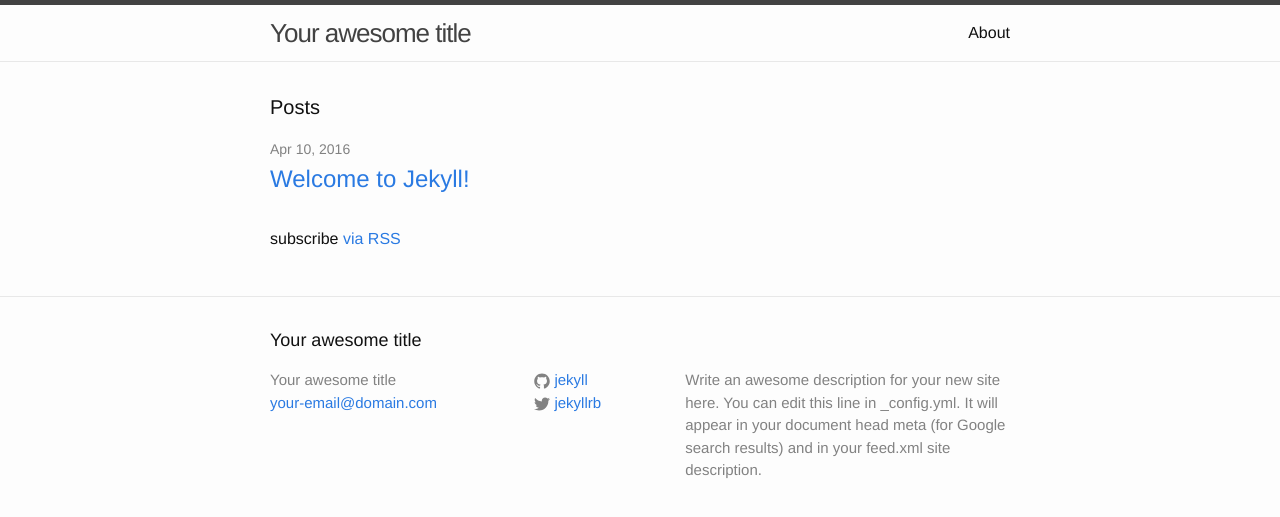
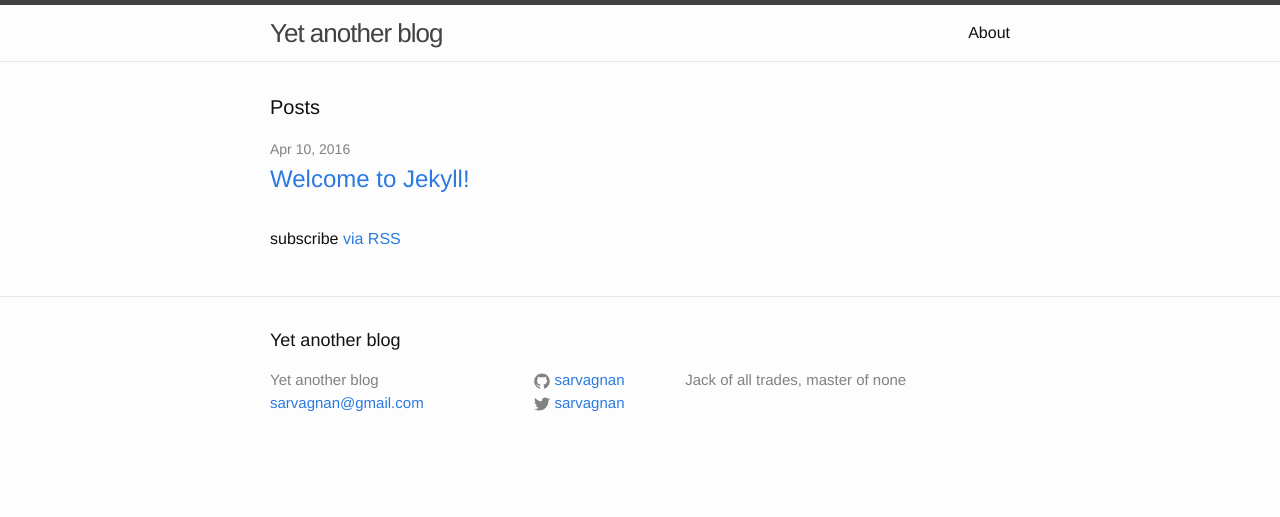
Before and after one commit to sarvagnan/sarvagnan.github.io, a Jekyll site: the page built from index.html, in a window 1280 px wide. Shown: the top 517 px of the page. Built offline with Jekyll 4.4.1, drawn with Linux system fonts in a browser that asks for light colours.

Commit message:
make changes

```diff
--- a/_config.yml
+++ b/_config.yml
@@ -6,16 +6,14 @@
 # 'jekyll serve'. If you change this file, please restart the server process.
 
 # Site settings
-title: Your awesome title
-email: your-email@domain.com
+title: Yet another blog
+email: sarvagnan@gmail.com
 description: > # this means to ignore newlines until "baseurl:"
-  Write an awesome description for your new site here. You can edit this
-  line in _config.yml. It will appear in your document head meta (for
-  Google search results) and in your feed.xml site description.
+  Jack of all trades, master of none
 baseurl: "" # the subpath of your site, e.g. /blog
-url: "http://yourdomain.com" # the base hostname & protocol for your site
-twitter_username: jekyllrb
-github_username:  jekyll
+url: "http://sarvagnan.github.io" # the base hostname & protocol for your site
+twitter_username: sarvagnan
+github_username:  sarvagnan
 
 # Build settings
 markdown: kramdown
```
